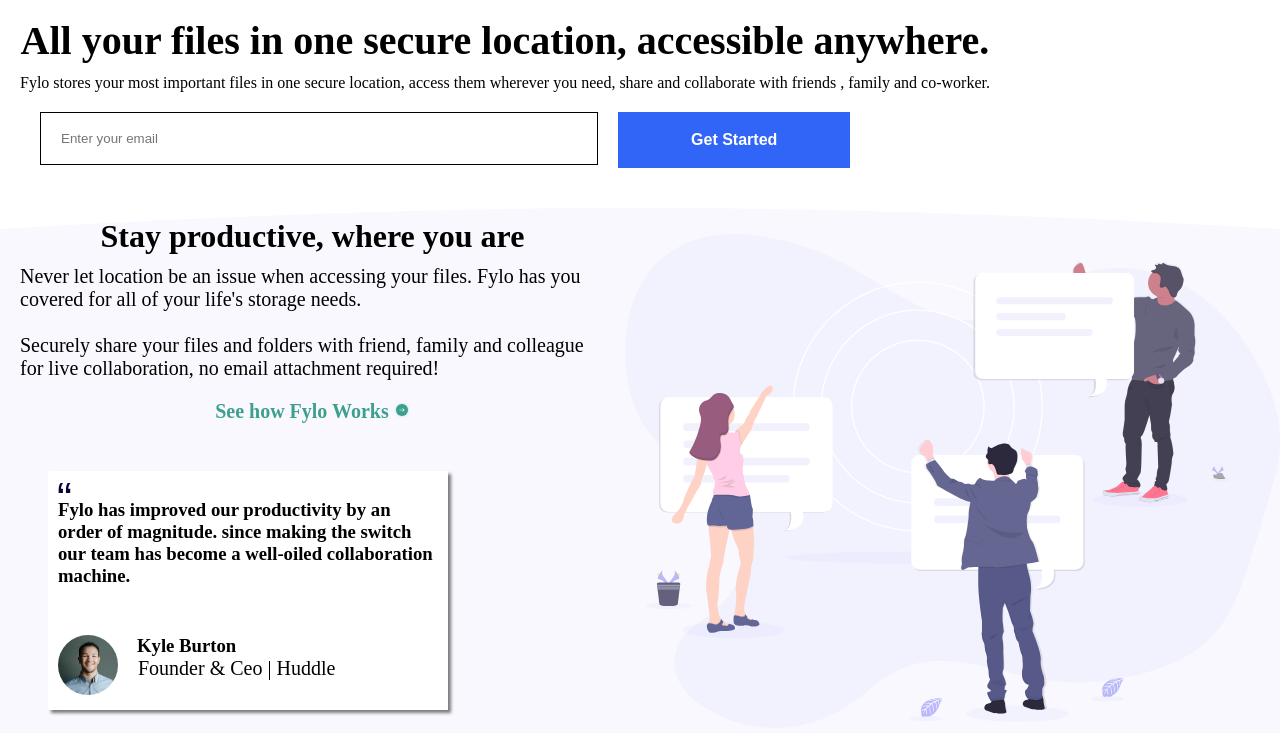
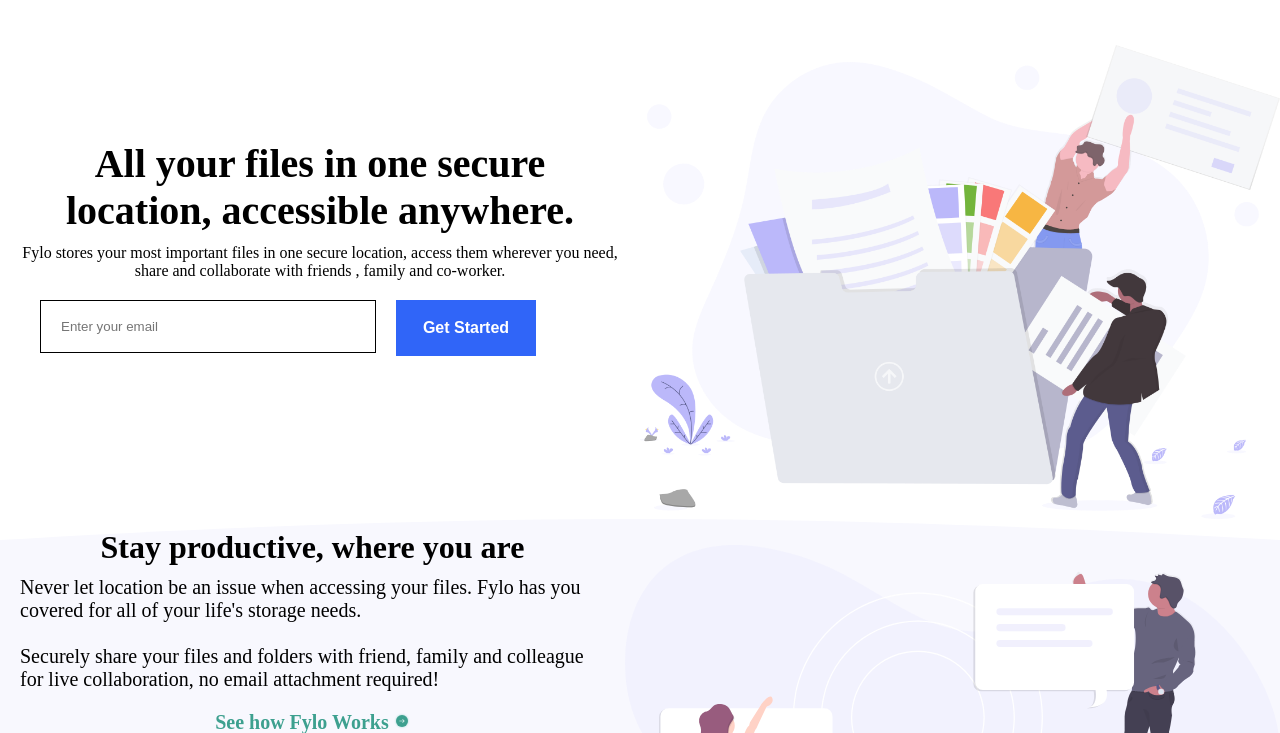
Before and after one commit to Sahil4883/Fylo, a plain HTML site: page index.html in a window 1280 px wide. Shown: the part 67-800 px from the top of the page. Drawn offline with Linux system fonts and the light colour scheme.

Commit message:
Update index.html

```diff
--- a/index.html
+++ b/index.html
@@ -19,7 +19,7 @@
 
   <section>
     <div class="div-1">
-      <img src="/images/illustration-1.svg" class="img-1" alt="">
+      <img src="/images/illustration-1.png" class="img-1" alt="">
       <div class="div-12">
         <h2>
          All your files in one secure location, accessible anywhere.
```
